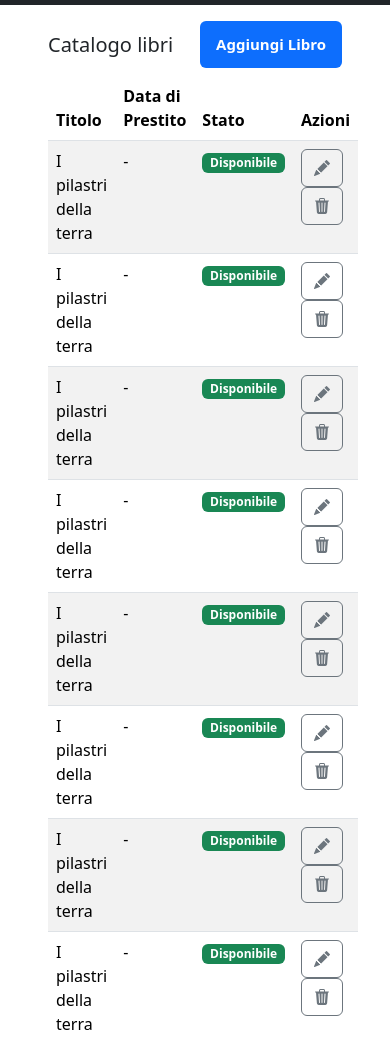
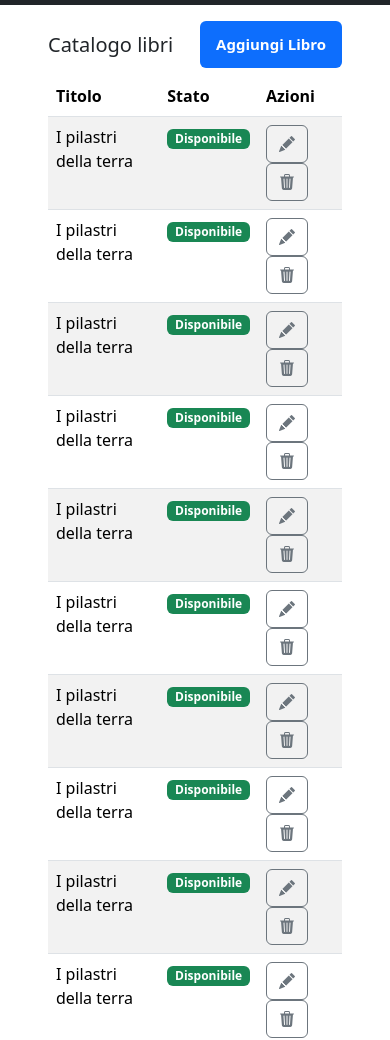
Before and after one commit to chiaraalle/html-css-bootstrap-dashboard, a plain HTML site: page index.html in a window 390 px wide. Shown: the part 61-1101 px from the top of the page. Drawn offline with nearby package versions, Linux system fonts and the light colour scheme.

Commit message:
add: sm table

```diff
--- a/index.html
+++ b/index.html
@@ -19,7 +19,7 @@
               <a class="navbar-brand" href="#">
                 <img  src="./img/duck.png" alt="duck" width="40" height="40">
               </a>
-              <button class="navbar-toggler btn-outline-light" type="button" data-bs-toggle="collapse" data-bs-target="#navbarSupportedContent" aria-controls="navbarSupportedContent" aria-expanded="false" aria-label="Toggle navigation">
+              <button class="navbar-toggler btn-sm-outline-light" type="button" data-bs-toggle="collapse" data-bs-target="#navbarSupportedContent" aria-controls="navbarSupportedContent" aria-expanded="false" aria-label="Toggle navigation">
                 <span class="navbar-toggler-icon"></span>
               </button>
               <div class="collapse navbar-collapse" id="navbarSupportedContent">
@@ -63,7 +63,7 @@
                 <thead>
                   <tr>
                     <th scope="col">Titolo</th>
-                    <th scope="col">Data di Prestito</th>
+                    <th class="d-none d-sm-table-cell" scope="col">Data di Prestito</th>
                     <th scope="col">Stato</th>
                     <th scope="col">Azioni</th>
                   </tr>
@@ -71,84 +71,84 @@
                 <tbody>
                   <tr>
                     <td scope="row">I pilastri della terra</td>
-                    <td>-</td>
+                    <td class="d-none d-sm-table-cell">-</td>
                     <td><span class="badge text-bg-success">Disponibile</span></td>
                     <td><button type="button" class="btn btn-outline-secondary"><i class="bi bi-pencil-fill"></i></button> <button type="button" class="btn btn-outline-secondary"><i class="bi bi-trash3-fill"></i></button></td>
 
                   </tr>
                   <tr>
                     <td scope="row">I pilastri della terra</td>
-                    <td>-</td>
+                    <td class="d-none d-sm-table-cell">-</td>
                     <td><span class="badge text-bg-success">Disponibile</span></td>
                     <td><button type="button" class="btn btn-outline-secondary"><i class="bi bi-pencil-fill"></i></button> <button type="button" class="btn btn-outline-secondary"><i class="bi bi-trash3-fill"></i></button></td>
 
                   </tr>
                   <tr>
                     <td scope="row">I pilastri della terra</td>
-                    <td>-</td>
+                    <td class="d-none d-sm-table-cell">-</td>
                     <td><span class="badge text-bg-success">Disponibile</span></td>
                     <td><button type="button" class="btn btn-outline-secondary"><i class="bi bi-pencil-fill"></i></button> <button type="button" class="btn btn-outline-secondary"><i class="bi bi-trash3-fill"></i></button></td>
 
                   </tr>
                   <tr>
                     <td scope="row">I pilastri della terra</td>
-                    <td>-</td>
+                    <td class="d-none d-sm-table-cell">-</td>
                     <td><span class="badge text-bg-success">Disponibile</span></td>
                     <td><button type="button" class="btn btn-outline-secondary"><i class="bi bi-pencil-fill"></i></button> <button type="button" class="btn btn-outline-secondary"><i class="bi bi-trash3-fill"></i></button></td>
 
                   </tr>
                   <tr>
                     <td scope="row">I pilastri della terra</td>
-                    <td>-</td>
+                    <td class="d-none d-sm-table-cell">-</td>
                     <td><span class="badge text-bg-success">Disponibile</span></td>
                     <td><button type="button" class="btn btn-outline-secondary"><i class="bi bi-pencil-fill"></i></button> <button type="button" class="btn btn-outline-secondary"><i class="bi bi-trash3-fill"></i></button></td>
 
                   </tr>
                   <tr>
                     <td scope="row">I pilastri della terra</td>
-                    <td>-</td>
+                    <td class="d-none d-sm-table-cell">-</td>
                     <td><span class="badge text-bg-success">Disponibile</span></td>
                     <td><button type="button" class="btn btn-outline-secondary"><i class="bi bi-pencil-fill"></i></button> <button type="button" class="btn btn-outline-secondary"><i class="bi bi-trash3-fill"></i></button></td>
 
                   </tr>
                   <tr>
                     <td scope="row">I pilastri della terra</td>
-                    <td>-</td>
+                    <td class="d-none d-sm-table-cell">-</td>
                     <td><span class="badge text-bg-success">Disponibile</span></td>
                     <td><button type="button" class="btn btn-outline-secondary"><i class="bi bi-pencil-fill"></i></button> <button type="button" class="btn btn-outline-secondary"><i class="bi bi-trash3-fill"></i></button></td>
 
                   </tr>
                   <tr>
                     <td scope="row">I pilastri della terra</td>
-                    <td>-</td>
+                    <td class="d-none d-sm-table-cell">-</td>
                     <td><span class="badge text-bg-success">Disponibile</span></td>
                     <td><button type="button" class="btn btn-outline-secondary"><i class="bi bi-pencil-fill"></i></button> <button type="button" class="btn btn-outline-secondary"><i class="bi bi-trash3-fill"></i></button></td>
 
                   </tr>
                   <tr>
                     <td scope="row">I pilastri della terra</td>
-                    <td>-</td>
+                    <td class="d-none d-sm-table-cell">-</td>
                     <td><span class="badge text-bg-success">Disponibile</span></td>
                     <td><button type="button" class="btn btn-outline-secondary"><i class="bi bi-pencil-fill"></i></button> <button type="button" class="btn btn-outline-secondary"><i class="bi bi-trash3-fill"></i></button></td>
 
                   </tr>
                   <tr>
                     <td scope="row">I pilastri della terra</td>
-                    <td>-</td>
+                    <td class="d-none d-sm-table-cell">-</td>
                     <td><span class="badge text-bg-success">Disponibile</span></td>
                     <td><button type="button" class="btn btn-outline-secondary"><i class="bi bi-pencil-fill"></i></button> <button type="button" class="btn btn-outline-secondary"><i class="bi bi-trash3-fill"></i></button></td>
 
                   </tr>
                   <tr>
                     <td scope="row">I pilastri della terra</td>
-                    <td>-</td>
+                    <td class="d-none d-sm-table-cell">-</td>
                     <td><span class="badge text-bg-success">Disponibile</span></td>
                     <td><button type="button" class="btn btn-outline-secondary"><i class="bi bi-pencil-fill"></i></button> <button type="button" class="btn btn-outline-secondary"><i class="bi bi-trash3-fill"></i></button></td>
 
                   </tr>
                   <tr>
                     <td scope="row">I pilastri della terra</td>
-                    <td>-</td>
+                    <td class="d-none d-sm-table-cell">-</td>
                     <td><span class="badge text-bg-success">Disponibile</span></td>
                     <td><button type="button" class="btn btn-outline-secondary"><i class="bi bi-pencil-fill"></i></button> <button type="button" class="btn btn-outline-secondary"><i class="bi bi-trash3-fill"></i></button></td>
 
@@ -156,6 +156,8 @@
 
                 </tbody>
               </table>
+
+
         </div>
 
     </main>
```
